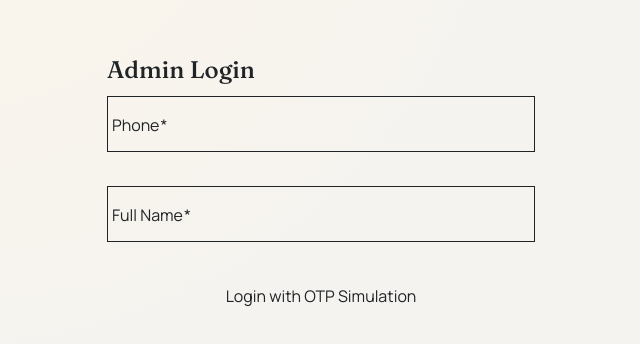
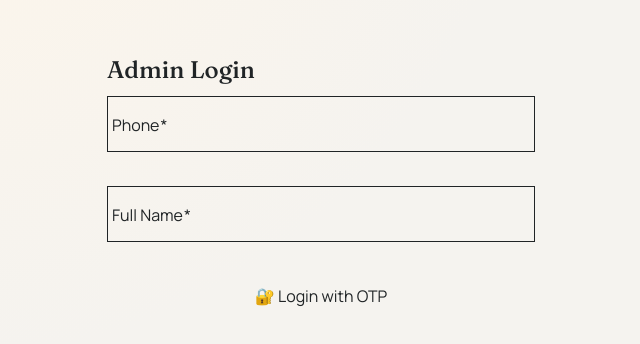
Before and after one commit to at6870778/groceries-App, an Angular app in the folder admin-panel/: page /login in a window 1280 px wide. Shown: the part 224-568 px from the top of the page, without its empty margins (319-959 px from the left). Built offline with nearby package versions, Linux system fonts and the light colour scheme.

Commit message:
feat(admin): improve login error handling and loading states

```diff
--- a/admin-panel/src/app/features/auth/login.component.ts
+++ b/admin-panel/src/app/features/auth/login.component.ts
@@ -1,4 +1,4 @@
-import { Component } from '@angular/core';
+import { Component, signal } from '@angular/core';
 import { FormBuilder, ReactiveFormsModule, Validators } from '@angular/forms';
 import { Router } from '@angular/router';
 import { CommonModule } from '@angular/common';
@@ -15,22 +15,28 @@ import { AuthService } from '../../core/services/auth.service';
     mat-card { width: min(460px, 100%); border-radius: 20px; }
     .title { font-family: "Fraunces", serif; margin-bottom: 12px; }
     .grid { display: grid; gap: 12px; }
+    .error { background: #f8d7da; color: #721c24; padding: 12px; border-radius: 4px; margin-bottom: 12px; font-size: 0.9em; }
+    .info { background: #d1ecf1; color: #0c5460; padding: 12px; border-radius: 4px; margin-bottom: 12px; font-size: 0.9em; }
   `],
   template: `
     <section class="wrap">
       <mat-card>
         <mat-card-content>
           <h2 class="title">Admin Login</h2>
-          <form [formGroup]="form" (ngSubmit)="submit()" class="grid">
+          <div *ngIf="error()" class="error">{{ error() }}</div>
+          <div *ngIf="loading()" class="info">⏳ {{ loadingMsg() }}</div>
+          <form [formGroup]="form" (ngSubmit)="submit()" class="grid" [attr.disabled]="loading()">
             <mat-form-field appearance="outline">
               <mat-label>Phone</mat-label>
-              <input matInput formControlName="phone" placeholder="9876543210" />
+              <input matInput formControlName="phone" placeholder="9999999991" [disabled]="loading()" />
             </mat-form-field>
             <mat-form-field appearance="outline">
               <mat-label>Full Name</mat-label>
-              <input matInput formControlName="fullName" placeholder="Admin User" />
+              <input matInput formControlName="fullName" placeholder="Admin User" [disabled]="loading()" />
             </mat-form-field>
-            <button mat-flat-button color="primary" type="submit">Login with OTP Simulation</button>
+            <button mat-flat-button color="primary" type="submit" [disabled]="loading() || form.invalid">
+              {{ loading() ? '⏳ Logging in...' : '🔐 Login with OTP' }}
+            </button>
           </form>
         </mat-card-content>
       </mat-card>
@@ -42,17 +48,43 @@ export class LoginComponent {
     phone: ['', [Validators.required, Validators.pattern(/^[0-9]{10}$/)]],
     fullName: ['', Validators.required]
   });
+  readonly error = signal('');
+  readonly loading = signal(false);
+  readonly loadingMsg = signal('');
 
   constructor(private fb: FormBuilder, private auth: AuthService, private router: Router) {}
 
   submit() {
-    if (this.form.invalid) return;
+    if (this.form.invalid) {
+      this.error.set('Phone must be 10 digits and full name is required');
+      return;
+    }
     const { phone, fullName } = this.form.getRawValue();
-    this.auth.requestOtp(phone!).subscribe(() => {
-      this.auth.login(phone!, fullName!).subscribe((res) => {
-        this.auth.saveSession(res.data);
-        this.router.navigateByUrl('/dashboard');
-      });
+    this.loading.set(true);
+    this.loadingMsg.set('Requesting OTP...');
+    this.error.set('');
+
+    this.auth.requestOtp(phone!).subscribe({
+      next: () => {
+        this.loadingMsg.set('Verifying OTP...');
+        this.auth.login(phone!, fullName!).subscribe({
+          next: (res) => {
+            this.loading.set(false);
+            this.auth.saveSession(res.data);
+            this.router.navigateByUrl('/dashboard');
+          },
+          error: (err) => {
+            this.loading.set(false);
+            this.error.set('Login failed: ' + (err.error?.message || err.message || 'Unknown error'));
+            console.error('Login error:', err);
+          }
+        });
+      },
+      error: (err) => {
+        this.loading.set(false);
+        this.error.set('OTP request failed: ' + (err.error?.message || err.message || 'Backend unreachable at http://localhost:8080'));
+        console.error('OTP request error:', err);
+      }
     });
   }
 }
```
